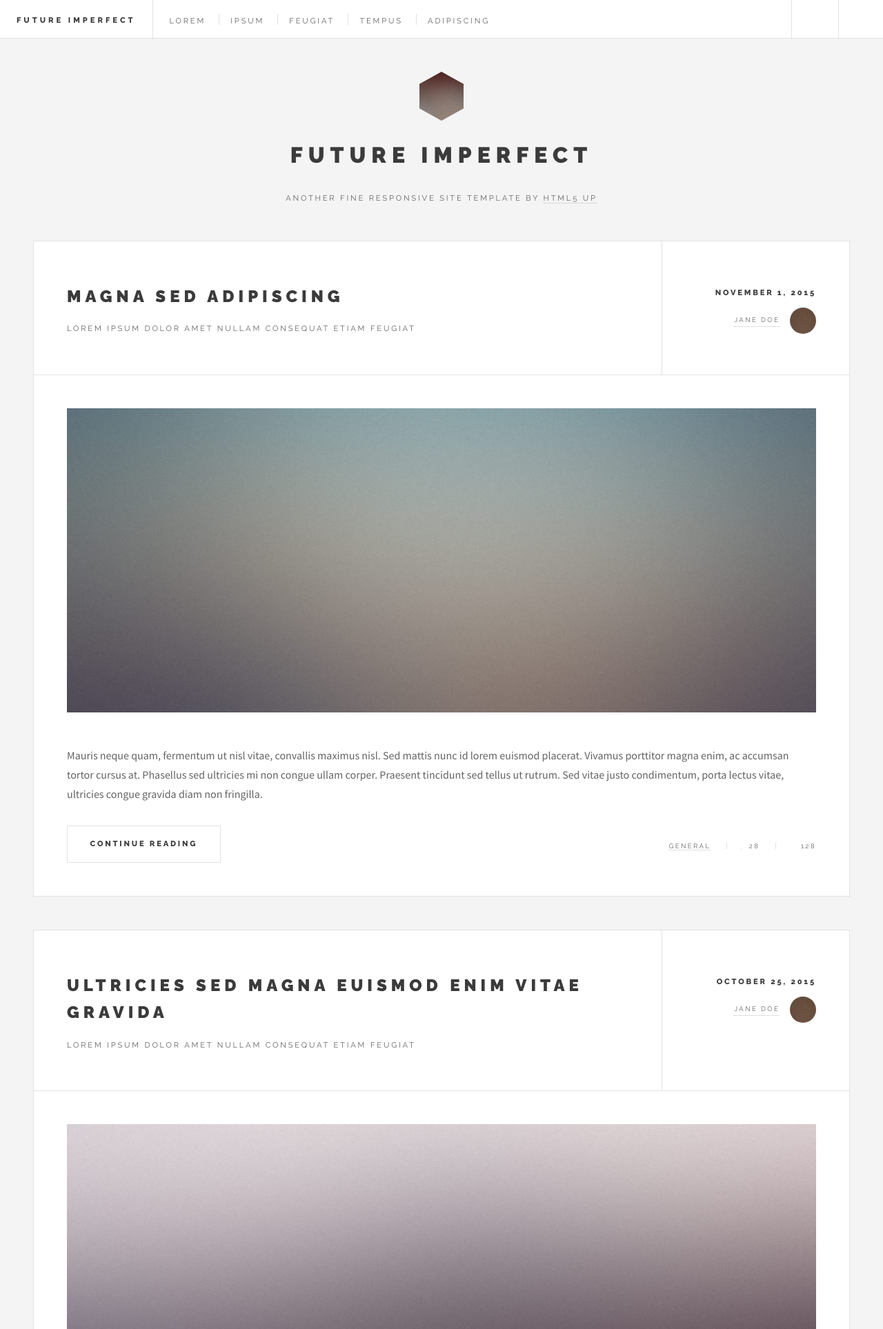
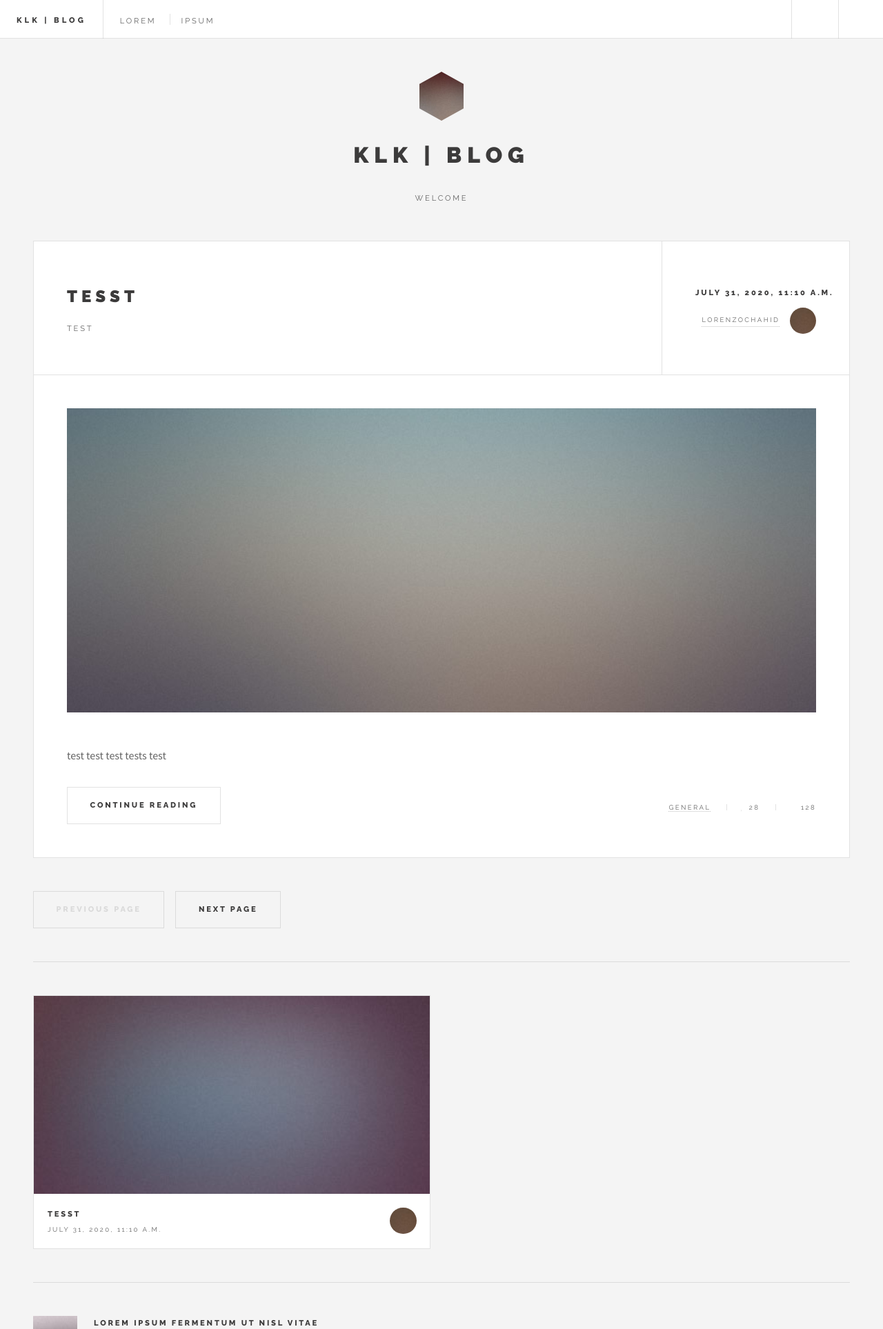
Before and after one commit to Lorenzo-chahid/klkblog, a Django app: page / in a window 1280 px wide. Shown: the top 1927 px of the page at 69% size. Run offline with Django 3.2, Linux system fonts and the light colour scheme; data comes from the database, SQL or seed files in the repository; some web fonts are replaced.

Commit message:
template modification

```diff
--- a/klk/templates/index.html
+++ b/klk/templates/index.html
@@ -1,13 +1,8 @@
 {% load static %}
 <!DOCTYPE HTML>
-<!--
-	Future Imperfect by HTML5 UP
-	html5up.net | @ajlkn
-	Free for personal and commercial use under the CCA 3.0 license (html5up.net/license)
--->
 <html>
 	<head>
-		<title>Future Imperfect by HTML5 UP</title>
+		<title>KLK | BLOG</title>
 		<meta charset="utf-8" />
 		<meta name="viewport" content="width=device-width, initial-scale=1, user-scalable=no" />
 		<link rel="stylesheet" href="{% static 'blog/css/main.css' %}" />
@@ -19,14 +14,11 @@
 
 				<!-- Header -->
 					<header id="header">
-						<h1><a href="index.html">Future Imperfect</a></h1>
+						<h1><a href="index.html">KLK | BLOG</a></h1>
 						<nav class="links">
 							<ul>
 								<li><a href="#">Lorem</a></li>
 								<li><a href="#">Ipsum</a></li>
-								<li><a href="#">Feugiat</a></li>
-								<li><a href="#">Tempus</a></li>
-								<li><a href="#">Adipiscing</a></li>
 							</ul>
 						</nav>
 						<nav class="main">
@@ -97,19 +89,20 @@
 					<div id="main">
 
 						<!-- Post -->
+                    {% for article in post_list %}
 							<article class="post">
 								<header>
 									<div class="title">
-										<h2><a href="single.html">Magna sed adipiscing</a></h2>
-										<p>Lorem ipsum dolor amet nullam consequat etiam feugiat</p>
+										<h2><a href="single.html">{{ article.title }}</a></h2>
+										<p>{{ article.subtitle }}</p>
 									</div>
 									<div class="meta">
-										<time class="published" datetime="2015-11-01">November 1, 2015</time>
-										<a href="#" class="author"><span class="name">Jane Doe</span><img src="images/avatar.jpg" alt="" /></a>
+										<time class="published" datetime="2015-11-01">{{ article.created_on }}</time>
+										<a href="#" class="author"><span class="name">{{ article.author }}</span><img src="images/avatar.jpg" alt="" /></a>
 									</div>
 								</header>
 								<a href="single.html" class="image featured"><img src="images/pic01.jpg" alt="" /></a>
-								<p>Mauris neque quam, fermentum ut nisl vitae, convallis maximus nisl. Sed mattis nunc id lorem euismod placerat. Vivamus porttitor magna enim, ac accumsan tortor cursus at. Phasellus sed ultricies mi non congue ullam corper. Praesent tincidunt sed tellus ut rutrum. Sed vitae justo condimentum, porta lectus vitae, ultricies congue gravida diam non fringilla.</p>
+                                <p>{{ article.content }}</p>
 								<footer>
 									<ul class="actions">
 										<li><a href="single.html" class="button large">Continue Reading</a></li>
@@ -121,59 +114,7 @@
 									</ul>
 								</footer>
 							</article>
-
-						<!-- Post -->
-							<article class="post">
-								<header>
-									<div class="title">
-										<h2><a href="single.html">Ultricies sed magna euismod enim vitae gravida</a></h2>
-										<p>Lorem ipsum dolor amet nullam consequat etiam feugiat</p>
-									</div>
-									<div class="meta">
-										<time class="published" datetime="2015-10-25">October 25, 2015</time>
-										<a href="#" class="author"><span class="name">Jane Doe</span><img src="images/avatar.jpg" alt="" /></a>
-									</div>
-								</header>
-								<a href="single.html" class="image featured"><img src="images/pic02.jpg" alt="" /></a>
-								<p>Mauris neque quam, fermentum ut nisl vitae, convallis maximus nisl. Sed mattis nunc id lorem euismod placerat. Vivamus porttitor magna enim, ac accumsan tortor cursus at. Phasellus sed ultricies mi non congue ullam corper.</p>
-								<footer>
-									<ul class="actions">
-										<li><a href="single.html" class="button large">Continue Reading</a></li>
-									</ul>
-									<ul class="stats">
-										<li><a href="#">General</a></li>
-										<li><a href="#" class="icon solid fa-heart">28</a></li>
-										<li><a href="#" class="icon solid fa-comment">128</a></li>
-									</ul>
-								</footer>
-							</article>
-
-						<!-- Post -->
-							<article class="post">
-								<header>
-									<div class="title">
-										<h2><a href="single.html">Euismod et accumsan</a></h2>
-										<p>Lorem ipsum dolor amet nullam consequat etiam feugiat</p>
-									</div>
-									<div class="meta">
-										<time class="published" datetime="2015-10-22">October 22, 2015</time>
-										<a href="#" class="author"><span class="name">Jane Doe</span><img src="images/avatar.jpg" alt="" /></a>
-									</div>
-								</header>
-								<a href="single.html" class="image featured"><img src="images/pic03.jpg" alt="" /></a>
-								<p>Mauris neque quam, fermentum ut nisl vitae, convallis maximus nisl. Sed mattis nunc id lorem euismod placerat. Vivamus porttitor magna enim, ac accumsan tortor cursus at. Phasellus sed ultricies mi non congue ullam corper. Praesent tincidunt sed tellus ut rutrum. Sed vitae justo condimentum, porta lectus vitae, ultricies congue gravida diam non fringilla. Cras vehicula tellus eu ligula viverra, ac fringilla turpis suscipit. Quisque vestibulum rhoncus ligula.</p>
-								<footer>
-									<ul class="actions">
-										<li><a href="single.html" class="button large">Continue Reading</a></li>
-									</ul>
-									<ul class="stats">
-										<li><a href="#">General</a></li>
-										<li><a href="#" class="icon solid fa-heart">28</a></li>
-										<li><a href="#" class="icon solid fa-comment">128</a></li>
-									</ul>
-								</footer>
-							</article>
-
+                    {% endfor %}
 						<!-- Post -->
 					        {% for article in post %}
 							<article class="post">
@@ -484,8 +425,6 @@ print 'It took ' + i + ' iterations to sort the deck.';</code></pre>
 
 							</article>
                         {% endfor %}
-						-->
-
 						<!-- Pagination -->
 							<ul class="actions pagination">
 								<li><a href="" class="disabled button large previous">Previous Page</a></li>
@@ -501,8 +440,8 @@ print 'It took ' + i + ' iterations to sort the deck.';</code></pre>
 							<section id="intro">
 								<a href="#" class="logo"><img src="images/logo.jpg" alt="" /></a>
 								<header>
-									<h2>Future Imperfect</h2>
-									<p>Another fine responsive site template by <a href="http://html5up.net">HTML5 UP</a></p>
+									<h2>KLK | BLOG</h2>
+									<p>Welcome</p>
 								</header>
 							</section>
 
@@ -511,7 +450,7 @@ print 'It took ' + i + ' iterations to sort the deck.';</code></pre>
 								<div class="mini-posts">
 
 									<!-- Mini Post -->
-                                    {% for el in post %}
+                                    {% for el in post_list %}
 										<article class="mini-post">
 											<header>
 												<h3><a href="single.html">{{ el.title }}</a></h3>
```
